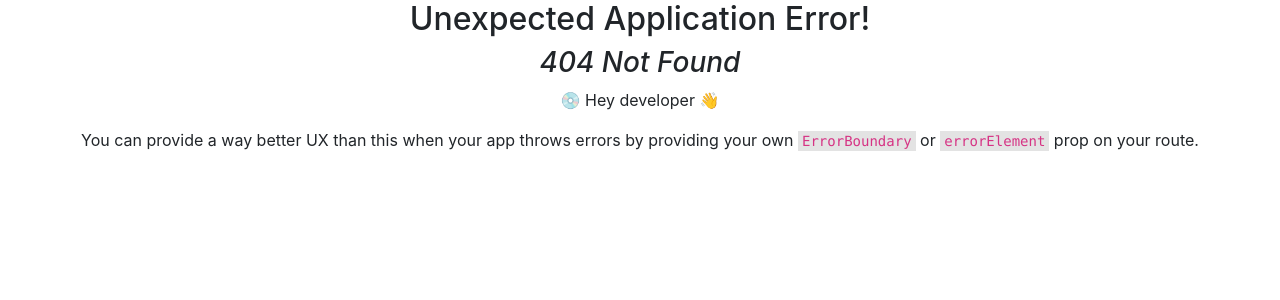
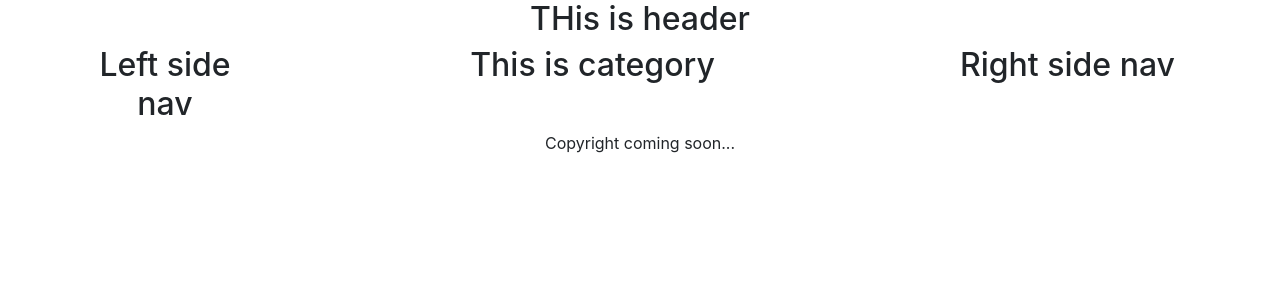
Before and after one commit to meraj2085/dragon-news-client, a React (Create React App) app: page /category/1 in a window 1280 px wide. Before the commit this address had no page. Shown: the top 300 px of the page. Built offline with nearby package versions, Linux system fonts and the light colour scheme.

Commit message:
adding news and category

```diff
--- /dev/null
+++ b/src/Pages/Category/Category/Category.jsx
@@ -0,0 +1,11 @@
+import React from 'react';
+
+const Category = () => {
+     return (
+          <div>
+               <h2>This is category</h2>
+          </div>
+     );
+};
+
+export default Category;
--- /dev/null
+++ b/src/Pages/News/News/News.jsx
@@ -0,0 +1,11 @@
+import React from 'react';
+
+const News = () => {
+     return (
+          <div>
+               <h2>This is news</h2>
+          </div>
+     );
+};
+
+export default News;
```
Also changed, not shown: src/Routes/Routes/Routes.js (+10 -0 lines).
